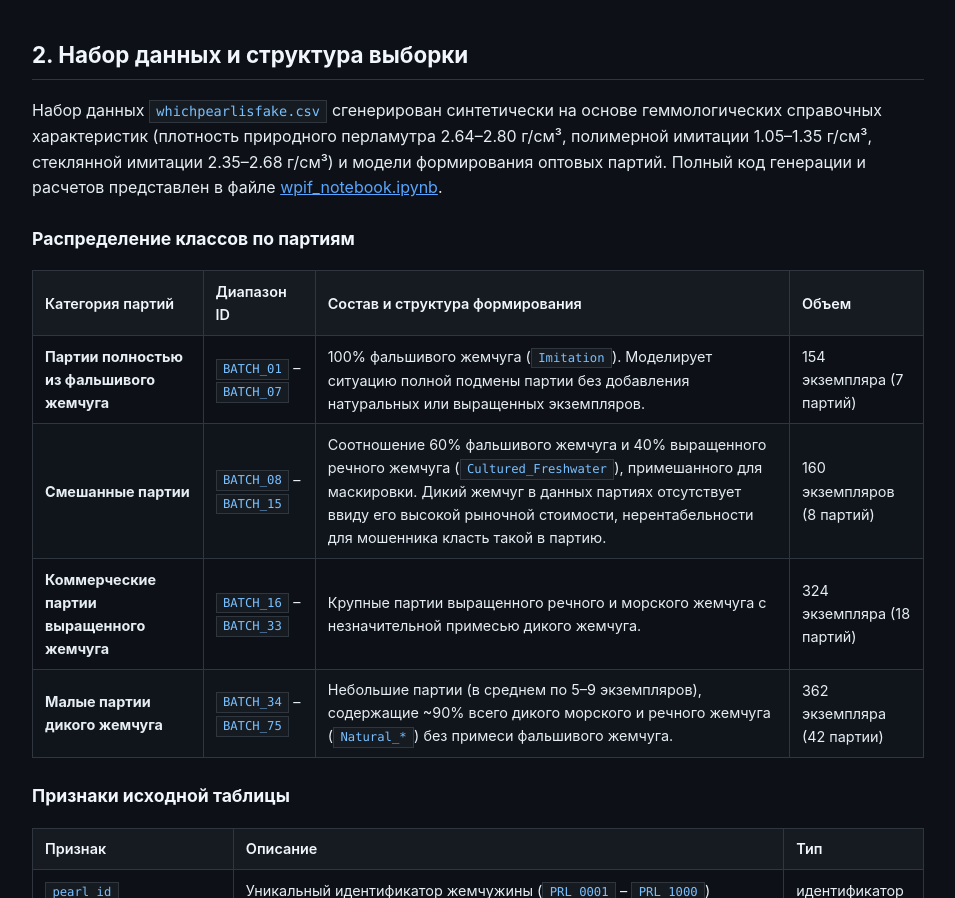
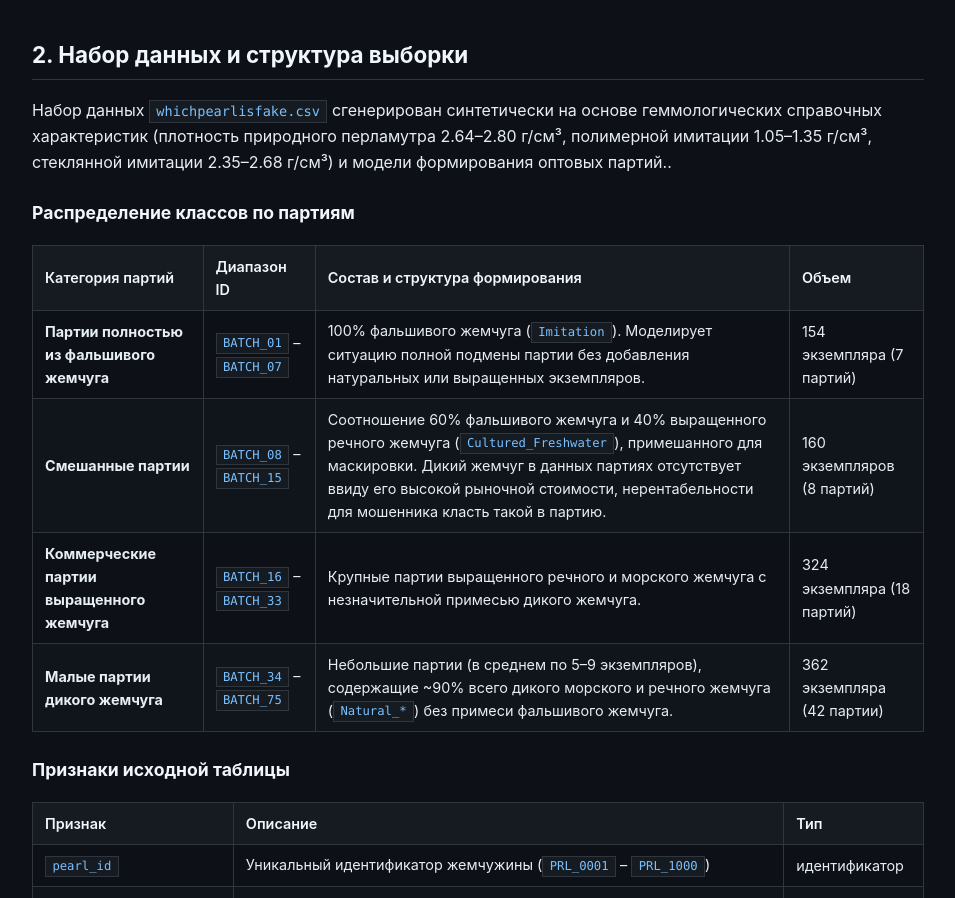
Before and after one commit to Vresige/vresige.github.io, a plain HTML site: page index.html in a window 1280 px wide. Shown: the part 863-1761 px from the top of the page, without its empty margins (162-1117 px from the left). Drawn offline with Linux system fonts and the light colour scheme.

Commit message:
Update index.html

```diff
--- a/index.html
+++ b/index.html
@@ -208,7 +208,7 @@
 
   <h2>2. Набор данных и структура выборки</h2>
   <p>
-    Набор данных <code>whichpearlisfake.csv</code> сгенерирован синтетически на основе геммологических справочных характеристик (плотность природного перламутра 2.64–2.80 г/см³, полимерной имитации 1.05–1.35 г/см³, стеклянной имитации 2.35–2.68 г/см³) и модели формирования оптовых партий. Полный код генерации и расчетов представлен в файле <a href="https://vresige.github.io/wpif_notebook.ipynb" download>wpif_notebook.ipynb</a>.
+    Набор данных <code>whichpearlisfake.csv</code> сгенерирован синтетически на основе геммологических справочных характеристик (плотность природного перламутра 2.64–2.80 г/см³, полимерной имитации 1.05–1.35 г/см³, стеклянной имитации 2.35–2.68 г/см³) и модели формирования оптовых партий.</a>.
   </p>
 
   <h3>Распределение классов по партиям</h3>
```
